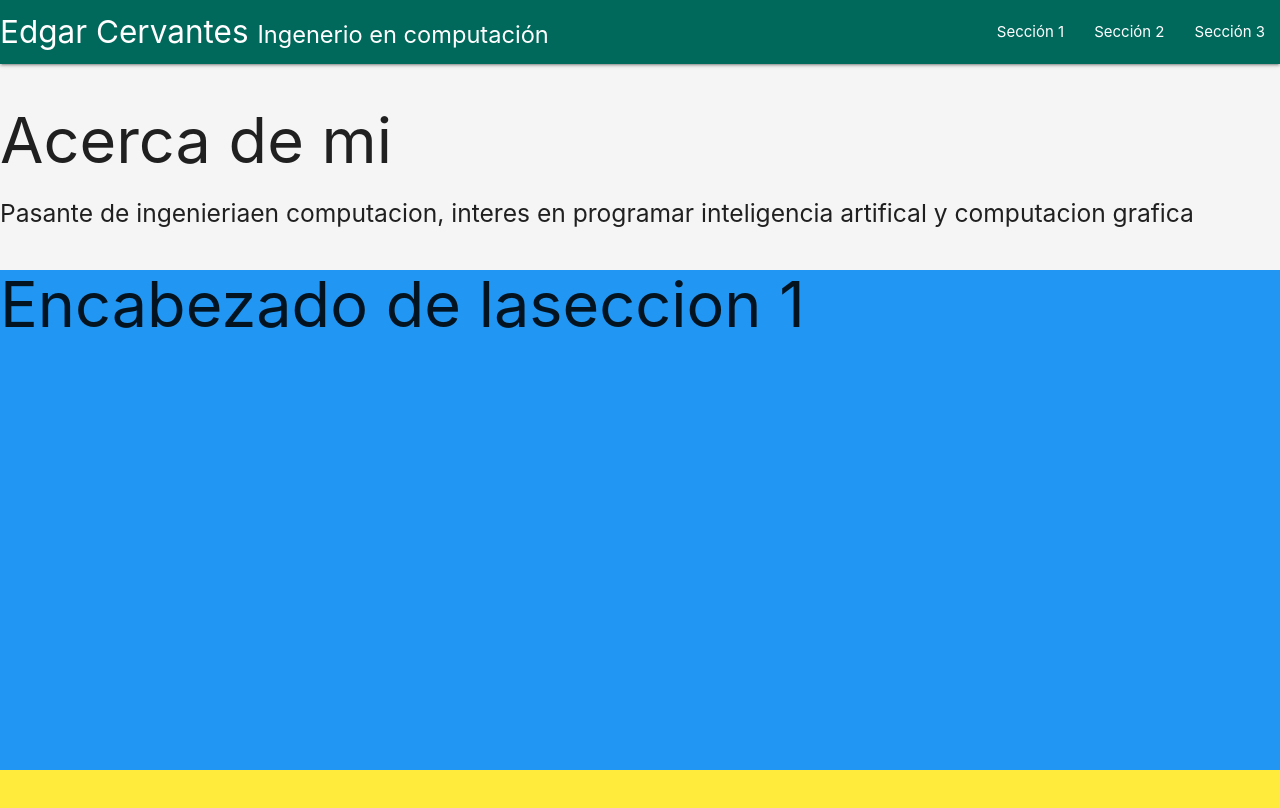
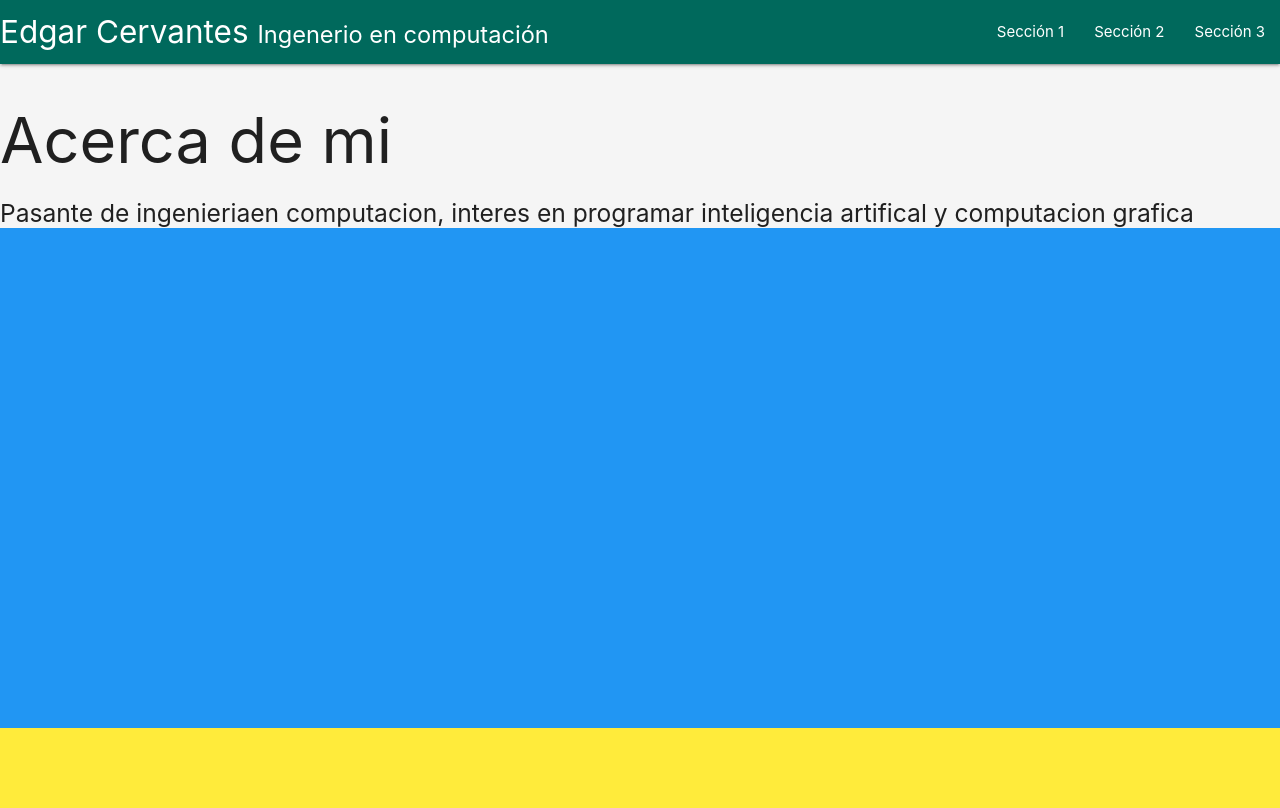
Before and after one commit to EdgarCervantes/EdgarCervantes.github.io, a plain HTML site: page index.html in a window 1280 px wide. Shown: the top 808 px of the page. Drawn offline with nearby package versions, Linux system fonts and the light colour scheme.

Commit message:
arreglando conflicto

```diff
--- a/index.html
+++ b/index.html
@@ -31,7 +31,7 @@
     <h1>Acerca de mi</h1>
 	<h5>Pasante de ingenieriaen computacion, interes en programar inteligencia artifical y computacion grafica</5>
     <div id="seccion1" class="seccion blue">
-	<h1> Encabezado de laseccion 1</h1>
+
 	</div>
     <div id="seccion2" class="seccion yellow"></div>
     <div id="seccion3" class="seccion red"></div>
```
